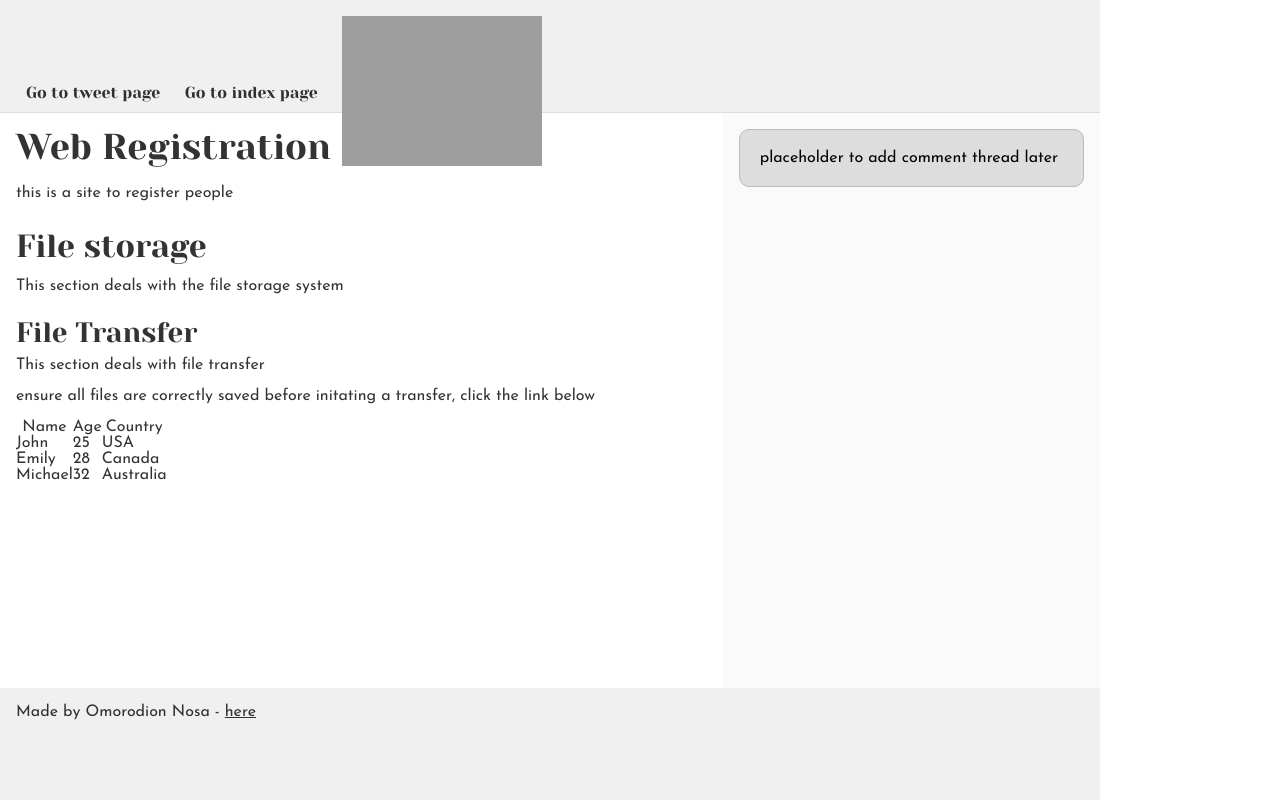
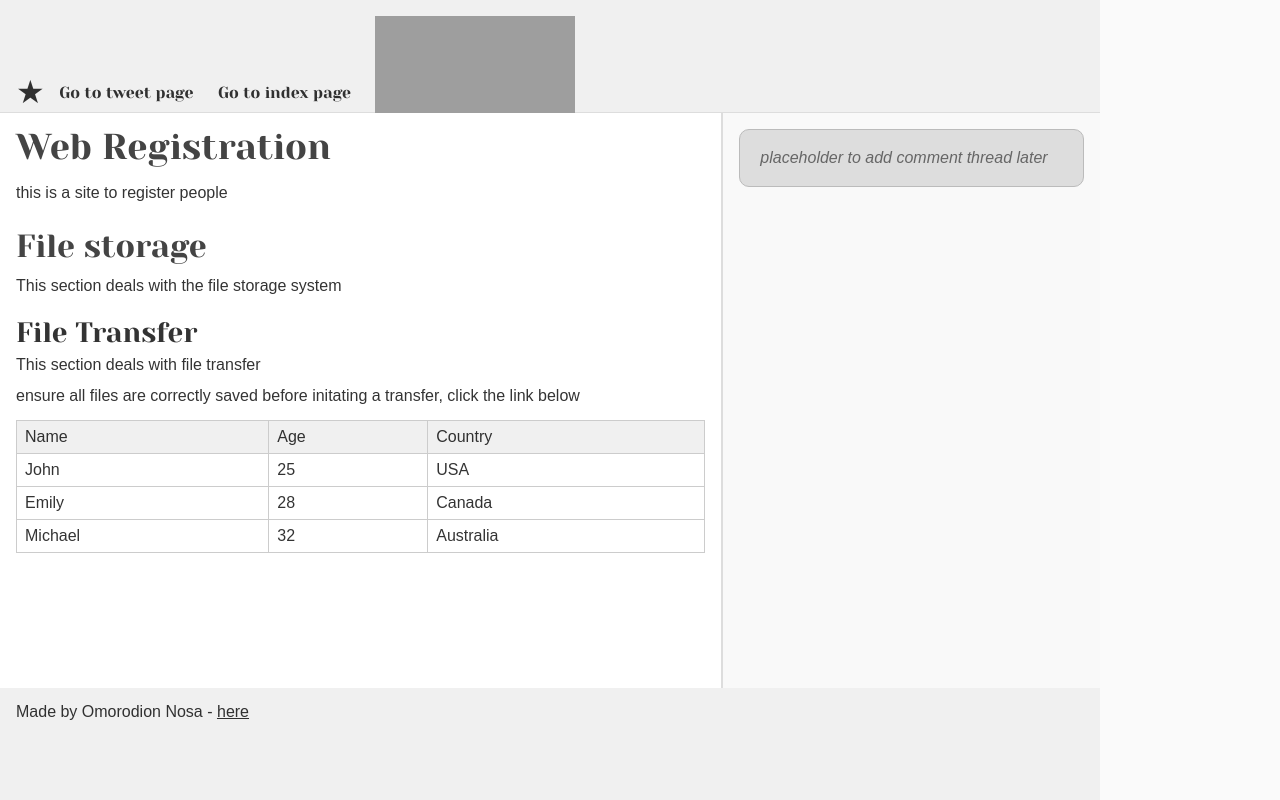
Before and after one commit to Nosafrontdev/alx_html_css, a plain HTML site: page css_basic/index.html in a window 1280 px wide. Drawn offline with Linux system fonts and the light colour scheme; grey boxes are pictures that could not be loaded.

Commit message:
advanced css styling

```diff
--- a/css_basic/index.html
+++ b/css_basic/index.html
@@ -10,6 +10,7 @@
 <body class="works_on_smartphone">
     <header>
         <ul>
+            <li class = "logo">&#9733;</li>
             <li><a href ="tweets.html">Go to tweet page  </a></li>
             <li> <a href="index.html" >Go to index page</a> </li>
             <li><a href="https://ehub.alxafrica.com" target="_blank"><img src="https://i.ibb.co/gTDZZT8/ALX-Logo-07.png" width="200" height="150" alt="ALX Logo"></a></li>
--- a/css_basic/styles.css
+++ b/css_basic/styles.css
@@ -3,6 +3,8 @@ body {
   flex-direction: column;
   height: 100vh;
   margin: 0;
+  font-family: Arial, sans-serif;
+  background: #fafafa;
 }
 
 main {
@@ -15,11 +17,15 @@ article {
   flex: 2;
   overflow-y: auto;
   padding: 1rem;
+  background: #ffffff;
+  border-right: 2px solid #ddd;
+
 }
 aside {
   flex: 1;
   overflow-y: auto;
   padding: 1rem;
+  background: #F9F9F9;
 }
 
 
@@ -27,3 +33,30 @@ header, footer {
   background: #f0f0f0;
   padding: 1rem;
 }
+
+header li.logo{
+  font-size: 2rem;
+}
+article h1, article h2, articule h3{
+  color: #444;
+}
+
+article table{
+  width: 100%;
+  border-collapse: collapse;
+  margin-top: 1rem;
+
+}
+article th, article td{
+  border: 1px solid #ccc;
+  padding: 0.5rem;
+  text-align: left;
+
+}
+article th{
+  background:#f0f0f0;
+}
+aside p{
+  font-style: italic;
+  color: #666;
+}
```
